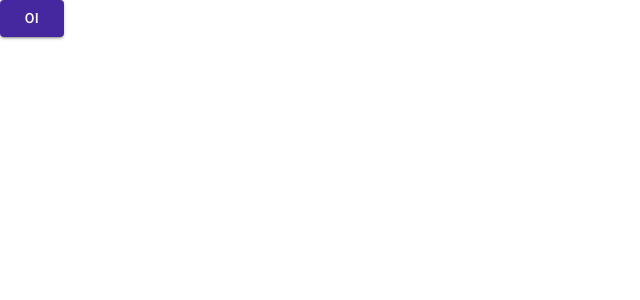
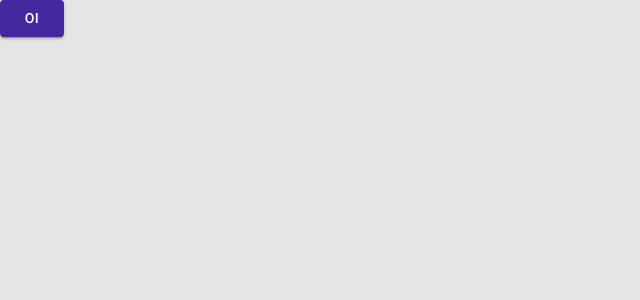
Before and after one commit to GabrielaTiago/City-Dashboard, a React (Vite) app: page / in a window 1280 px wide. Shown: the top 300 px of the page, without its empty margins (0-640 px from the left). Built offline with nearby package versions, Linux system fonts and the light colour scheme.

Commit message:
:sparkles: feat:  Changes the theme by clicking the button

```diff
--- a/src/routes/index.tsx
+++ b/src/routes/index.tsx
@@ -1,10 +1,19 @@
 import { Button } from "@mui/material";
 import { Navigate, Route, Routes } from "react-router-dom";
+import { useThemeContext } from "../shared/contexts";
 
 export default function AppRoutes() {
+  const { toggleTheme } = useThemeContext();
   return (
     <Routes>
-      <Route path="/" element={<Button variant="contained" color="primary">oi</Button>} />
+      <Route
+        path="/"
+        element={
+          <Button variant="contained" color="primary" onClick={toggleTheme}>
+            oi
+          </Button>
+        }
+      />
 
       <Route path="*" element={<Navigate to={"/"} />} />
     </Routes>
```
Also changed, not shown: src/App.tsx (+3 -4 lines).
